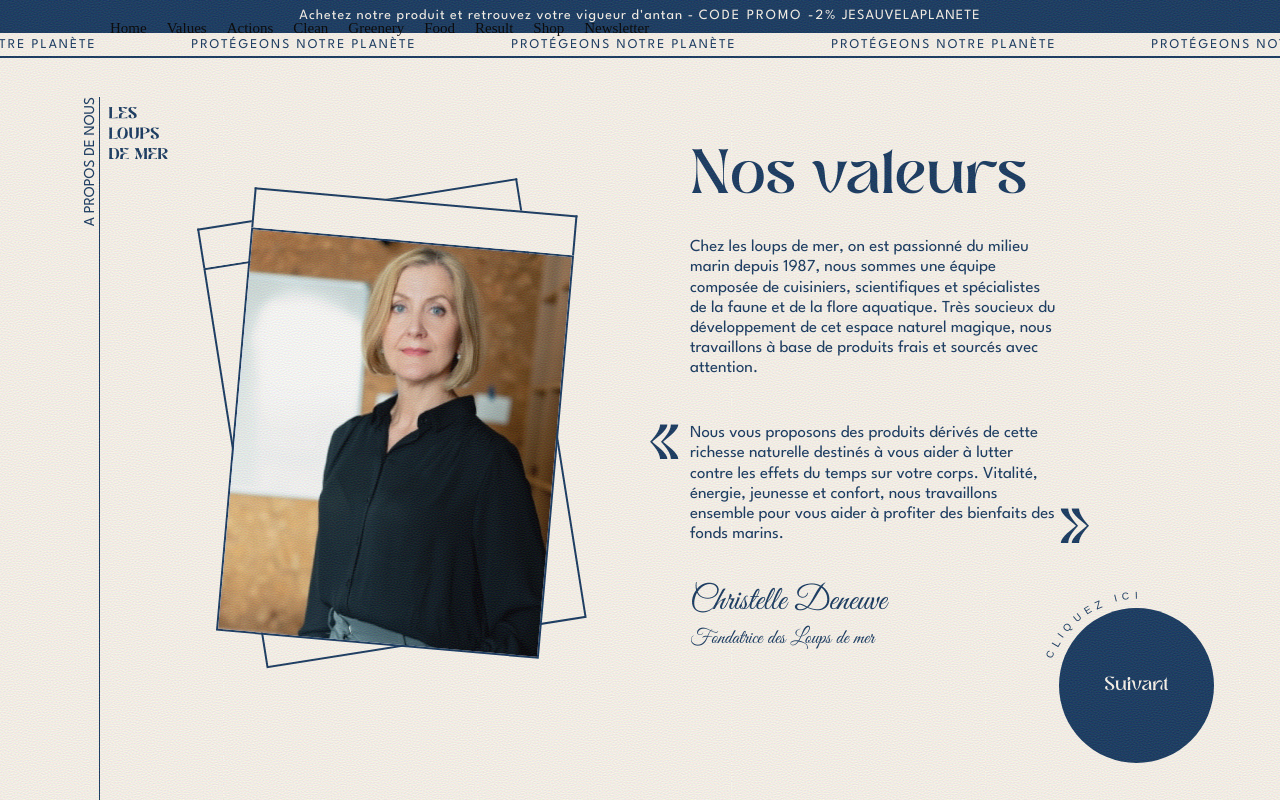
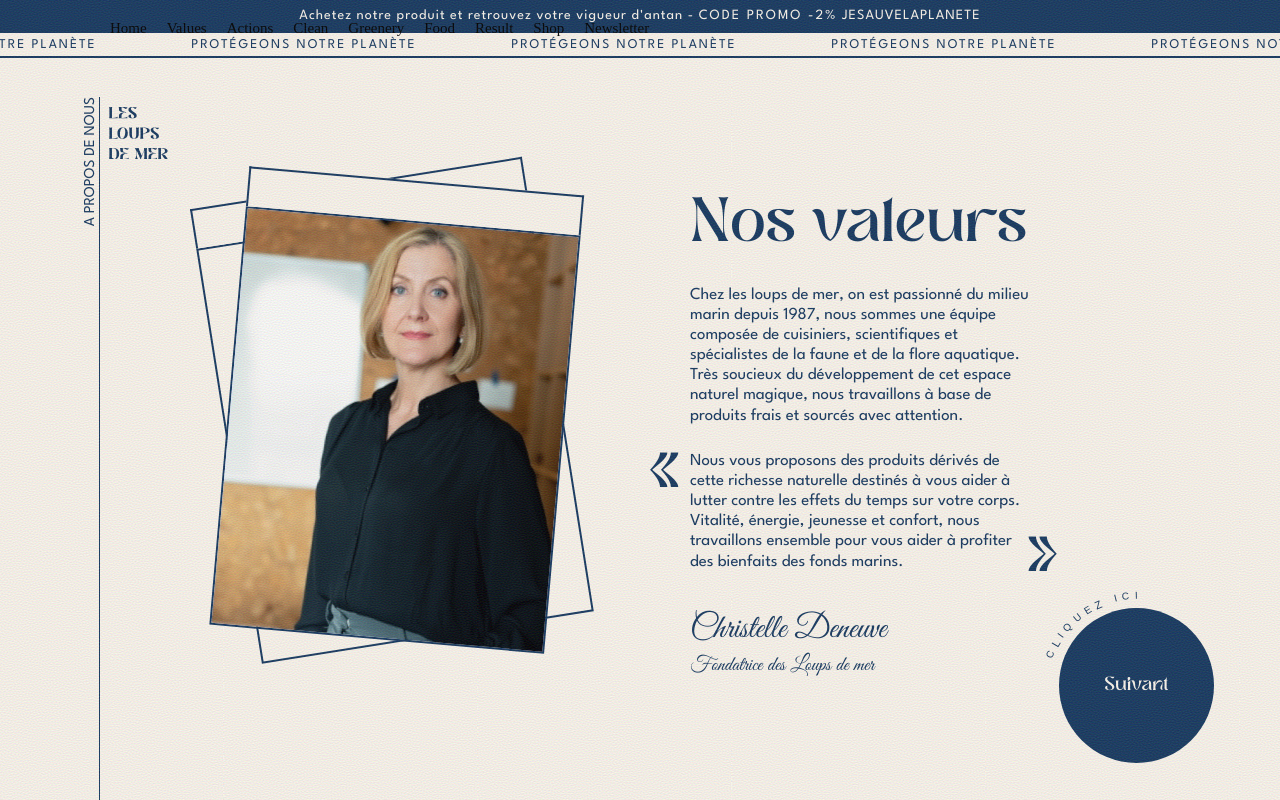
Before and after one commit to DMI1-project-webgl/les-loups-de-mer, a Vue app: page /valeurs in a window 1280 px wide. Built offline with nearby package versions, Linux system fonts and the light colour scheme.

Commit message:
:adhesive_bandage: fix des chipotages pour la taille d'écran pété d'@eliiise **smiley pas content**

```diff
--- a/src/components/Home/Actions.vue
+++ b/src/components/Home/Actions.vue
@@ -105,7 +105,7 @@ export default defineComponent({
 }
 .actions--img-container .earth{
     height: 100%;
-    width: 100%;
+    width: 95%;
     padding: 10% 0 10% 20%;
     object-fit: contain;
 }
--- a/src/components/Home/Values.vue
+++ b/src/components/Home/Values.vue
@@ -48,7 +48,7 @@ export default defineComponent({
 
 .values {
     min-height: 100vh;
-    padding: 105px 0 20px 100px;
+    padding: 80px 0 20px 100px;
     width: 100vw;
     margin: 0;
     overflow-x: hidden;
@@ -64,7 +64,6 @@ export default defineComponent({
     display: flex;
     flex-direction: column;
     justify-content: center;
-    padding-bottom: 100px;
 }
 .values--img-container {
     height: 100%;
@@ -104,10 +103,10 @@ export default defineComponent({
 }
 
 .values--text {
-    padding: 5px 25% 40px 0px;
+    padding: 5px 30% 20px 0px;
 }
 .values--quote {
-    padding: 5px 25% 0px 0px;
+    padding: 5px 30% 0px 0px;
     position: relative;
     margin-bottom: 20px;
 }
@@ -138,7 +137,7 @@ export default defineComponent({
     position: absolute;
     bottom: 0;
     right: 0;
-    transform: translate(-280%, 0%);
+    transform: translate(-380%, 0%);
 }
 .values--name {
     font-family:  "greatvibes-regular";
```
